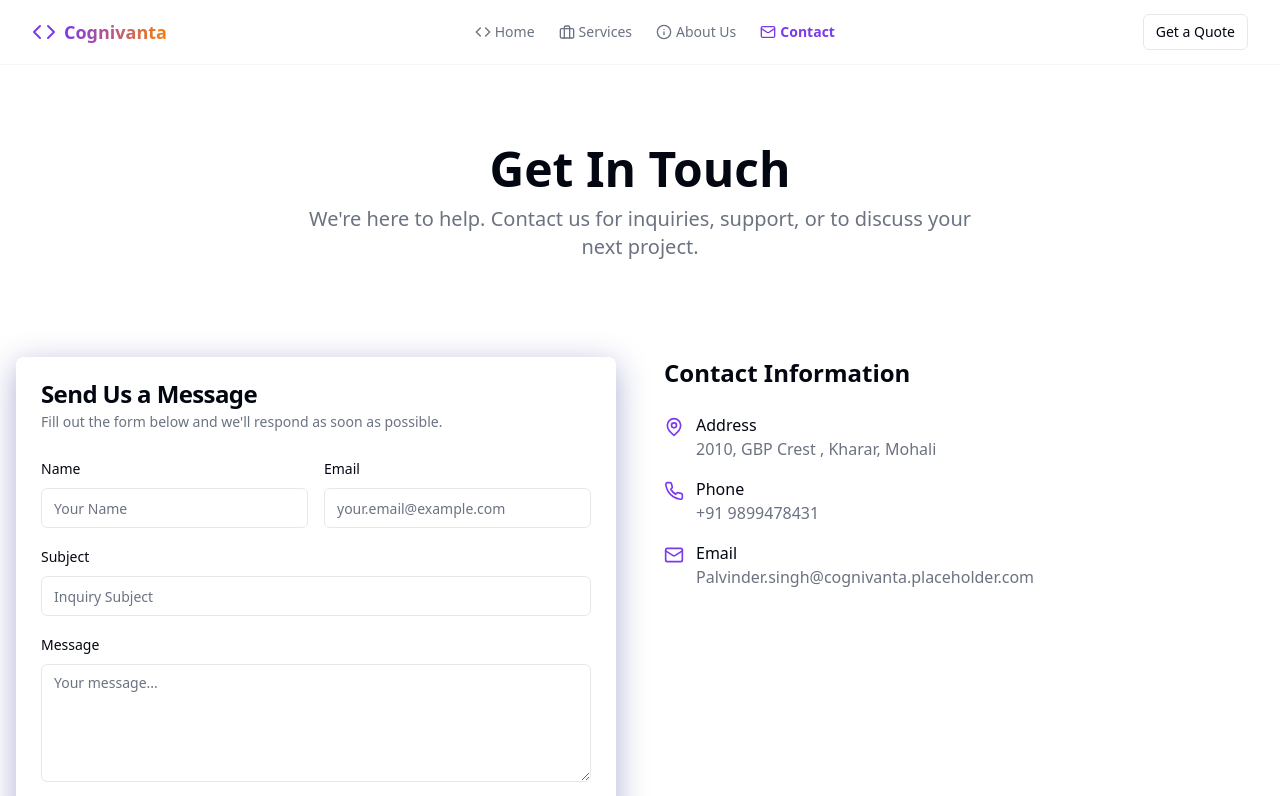
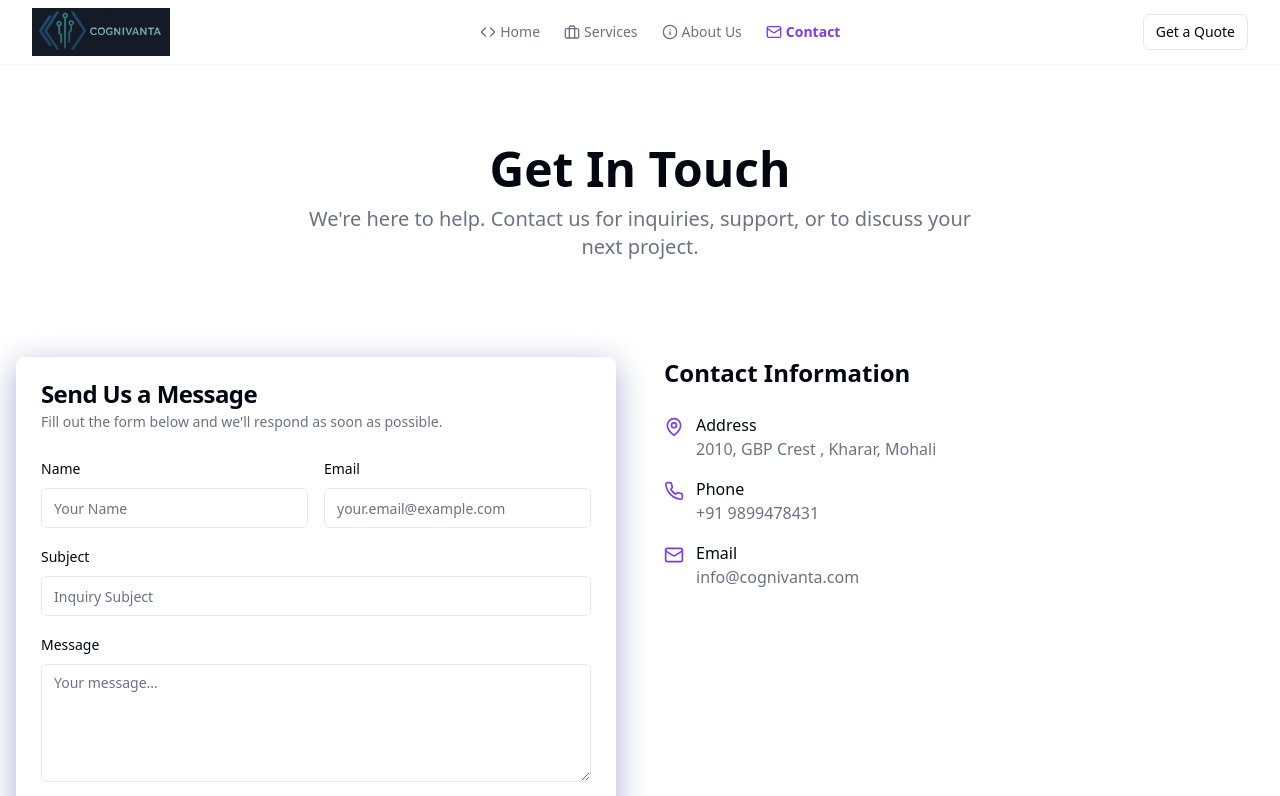
Before and after one commit to cognivanta/Website, a React (Vite) app: page /contact in a window 1280 px wide. Shown: the top 796 px of the page. Built offline with nearby package versions, Linux system fonts and the light colour scheme.

Commit message:
added: Logo and minor adjustments

```diff
--- a/src/components/layout/Header.jsx
+++ b/src/components/layout/Header.jsx
@@ -21,11 +21,10 @@ const Header = () => {
       className="sticky top-0 z-50 w-full border-b border-border/40 bg-background/95 backdrop-blur supports-[backdrop-filter]:bg-background/60"
     >
       <div className="container flex h-16 max-w-screen-2xl items-center justify-between">
-        <Link to="/" className="flex items-center space-x-2">
-          <Code className="h-6 w-6 text-primary" />
-          <span className="font-bold text-lg bg-clip-text text-transparent bg-gradient-to-r from-primary to-accent">
-            Cognivanta
-          </span>
+      <Link to="/" className="flex items-center space-x-2">
+        <img src="src\logo.png" alt="Logo" className="h-12 w-auto" />
+        <span className="font-bold text-lg bg-clip-text text-transparent bg-gradient-to-r from-primary to-accent">
+        </span>
         </Link>
         <nav className="hidden md:flex items-center space-x-6">
           {navItems.map((item) => (
--- a/src/pages/ContactPage.jsx
+++ b/src/pages/ContactPage.jsx
@@ -139,7 +139,7 @@ const ContactPage = () => {
               <Mail className="h-5 w-5 mt-1 text-primary flex-shrink-0" />
               <div>
                 <h3 className="font-medium text-foreground">Email</h3>
-                <p>Palvinder.singh@cognivanta.placeholder.com</p>
+                <p>info@cognivanta.com</p>
               </div>
             </div>
           </div>
```
Also changed, not shown: src/logo.png (added).
